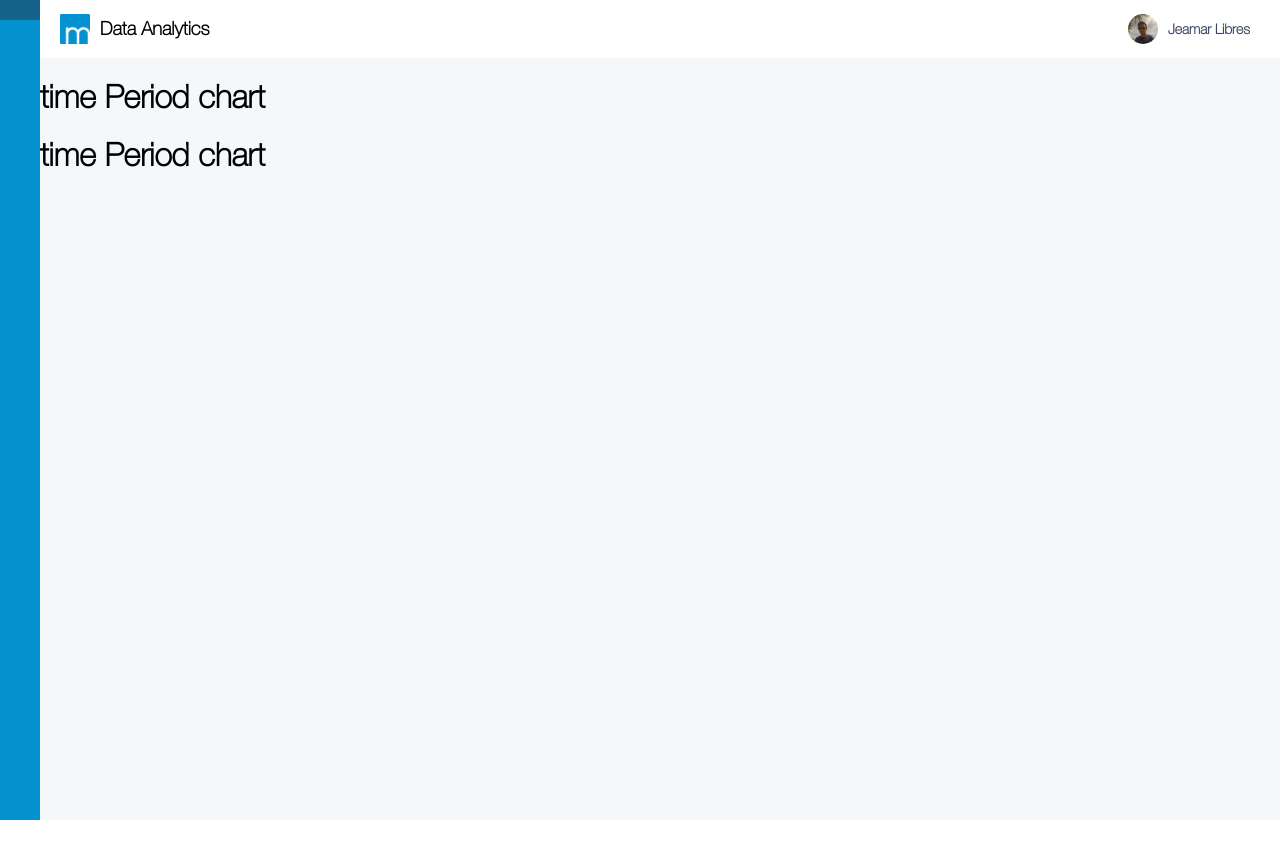
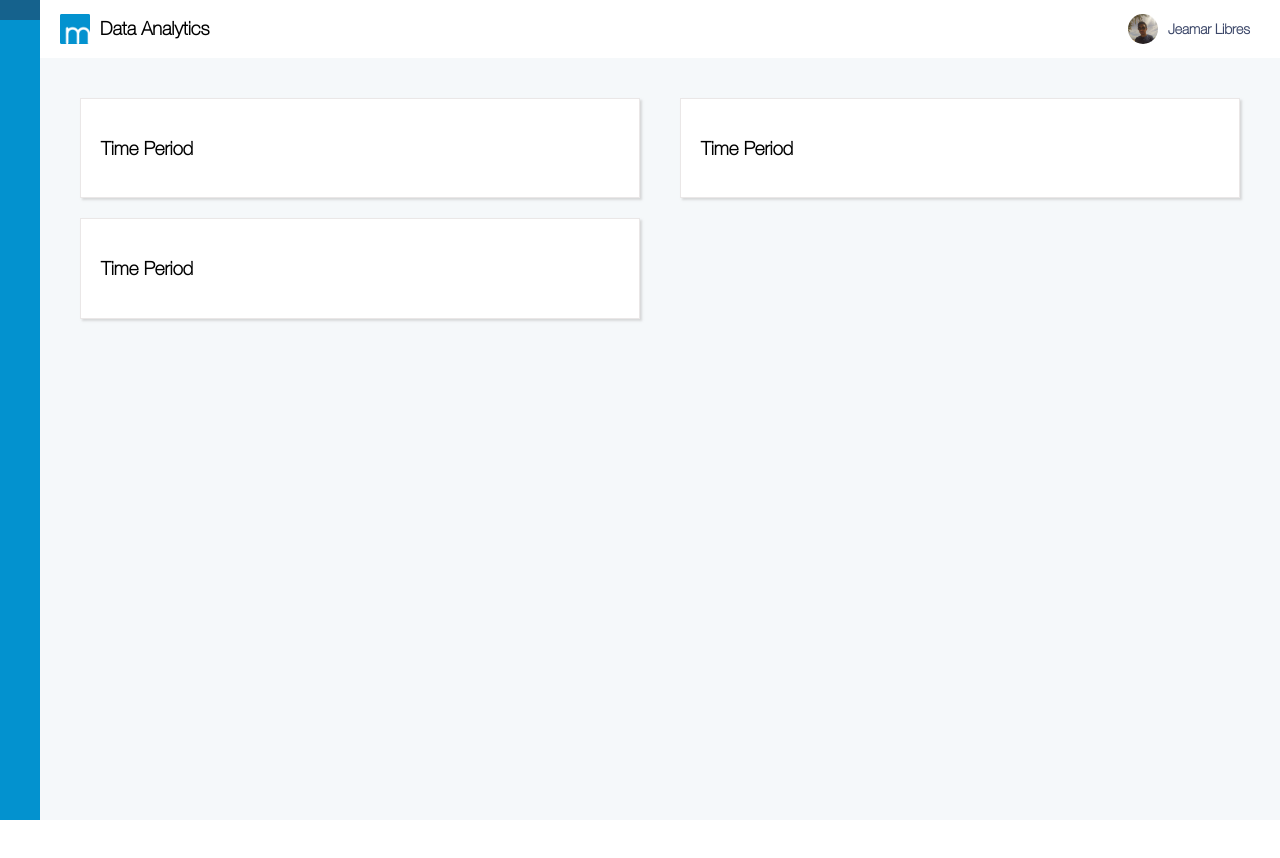
Before and after one commit to jeamar123/vue_mednefits_analytics, a Vue app: page /app/dashboard in a window 1280 px wide. Shown: the top 858 px of the page. Before the commit the page ends 820 px from the top, so only its background shows below. Built offline with nearby package versions, Linux system fonts and the light colour scheme; some icons are missing.

Commit message:
add design for mednefits box and fix the css style structure of dashboard.scss

```diff
--- a/public/assets/css/style.css
+++ b/public/assets/css/style.css
@@ -17,3 +17,12 @@ ul {
 ul li {
 	list-style-type: none;
 }
+
+.data-mednefits-box {
+	display: block;
+	padding: 20px;
+	margin: 20px;
+	background-color: #fff;
+	border: solid 1px #eae7e7;
+  box-shadow: 2px 2px 2px 0px rgba(185,185,185,.5);
+}
--- a/src/assets/css/dashboard.scss
+++ b/src/assets/css/dashboard.scss
@@ -3,45 +3,38 @@
 	height: 100%;
 	display: flex;
 }
-
 .data-header-container {
 	font-size: 18px;
 }
+.menu-container {
+	background-color: #15628d;
 
-.menu-container {
-	/*background-color: #005ce7;*/
-	background-color: #15628d;
-}
-
-.menu-container i {
+	i {
 		cursor: pointer;
 		color: #8dbbff;
 		padding: 20px;
 	}
-
+}
 .nav-bar-container {
 	display: block;
 	background-color: #0392cf;
-	/*background-color: #0066ff;*/
 	color: #8dbbff;
 	height: 100vh;
 	text-align: center;
-}
 
-.nav-bar-container i {
+	i {
 		cursor: pointer;
 		padding: 30px 20px;
-}
 
-.nav-bar-container i.active {
+		&.active {
 			color: #fff;
 		}
-
+	}
+}
 .data-body-container {
 	width: 100%;
 	height: 100vh;
 }
-
 .data-dash-header {
 	background-color: #fff;
   padding: 14px 20px;
@@ -52,13 +45,14 @@
 	float: left;
 	display: flex;
 	align-items: center;
-}
-.title-container h3 {
+
+	h3 {
 		margin: 0;
 	}
-.title-container img {
+	img {
 		height: 30px;
 		margin-right: 10px;
+	}
 }
 .right-title-container {
 	float: right;
@@ -66,26 +60,28 @@
 	align-items: center;
 	color: #bcc6e4;
 	font-size: 18px;
-}
-.right-title-container i {
+
+	i {
 		margin-right: 20px;
 		cursor: pointer;
+	}
 }
 .profile-title-container {
 	display: flex;
 	align-items: center;
 	font-size: 14px;
-}
-.profile-title-container i {
+
+	i {
 		margin-right: 0;
 		cursor: pointer;
 	}
-.profile-title-container img {
+	img {
 		height: 30px;
 		border-radius: 50%;
 	}
-.profile-title-container div:nth-child(2) {
+	div:nth-child(2) {
 		margin: 0 10px;
 		font-weight: 700;
 		color: #3c4769;
 	}
+}
--- /dev/null
+++ b/src/assets/css/home.scss
@@ -0,0 +1,9 @@
+.home-container-wrapper {
+	padding: 20px;
+	height: 100vh;
+}
+
+.home-container {
+	display: grid;
+	grid-template-columns: 50% 50%;
+}
--- a/src/components/home.vue
+++ b/src/components/home.vue
@@ -20,3 +20,8 @@ import TimePeriod from '../views/cards/TimePeriod';
 
 	export default home
 </script>
+
+
+<style lang="scss" scoped>
+	@import './src/assets/css/home.scss'
+</style>
--- a/src/views/Home.vue
+++ b/src/views/Home.vue
@@ -1,12 +1,21 @@
 <template>
-	<div class="home-container">
-		<div class="c">
-			<time-period></time-period>
-			<time-period></time-period>
-		</div>
-
-		<div>
-
+	<div class="home-container-wrapper">
+		<div class="home-container">
+			<!-- left box -->
+			<div>
+				<div class="data-mednefits-box">
+					<time-period></time-period>
+				</div>
+				<div class="data-mednefits-box">
+					<time-period></time-period>
+				</div>
+			</div>
+			<!-- right box -->
+			<div>
+				<div class="data-mednefits-box">
+					<time-period></time-period>
+				</div>
+			</div>
 		</div>
 
 	</div>
--- a/src/views/cards/TimePeriod.vue
+++ b/src/views/cards/TimePeriod.vue
@@ -1,8 +1,8 @@
 <template>
-  <div class="timePeriod-container">
-    <h1>time Period
-			chart
-		</h1>
+  <div>
+    <div class="timePeriod-container">
+      <h3>Time Period</h3>
+    </div>
   </div>
 </template>
 
```
Lines whose indentation alone changed are shown as unchanged.
